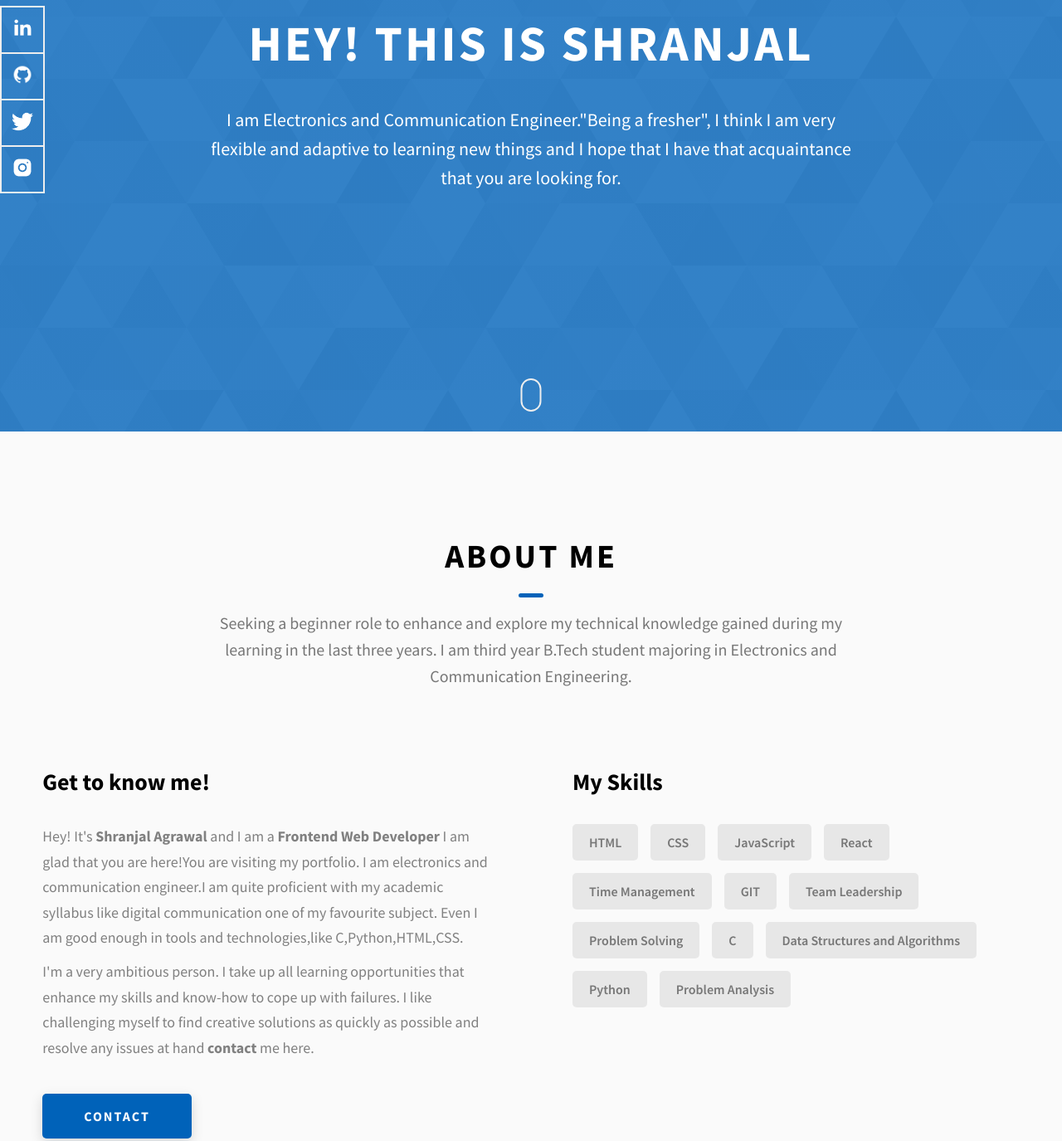
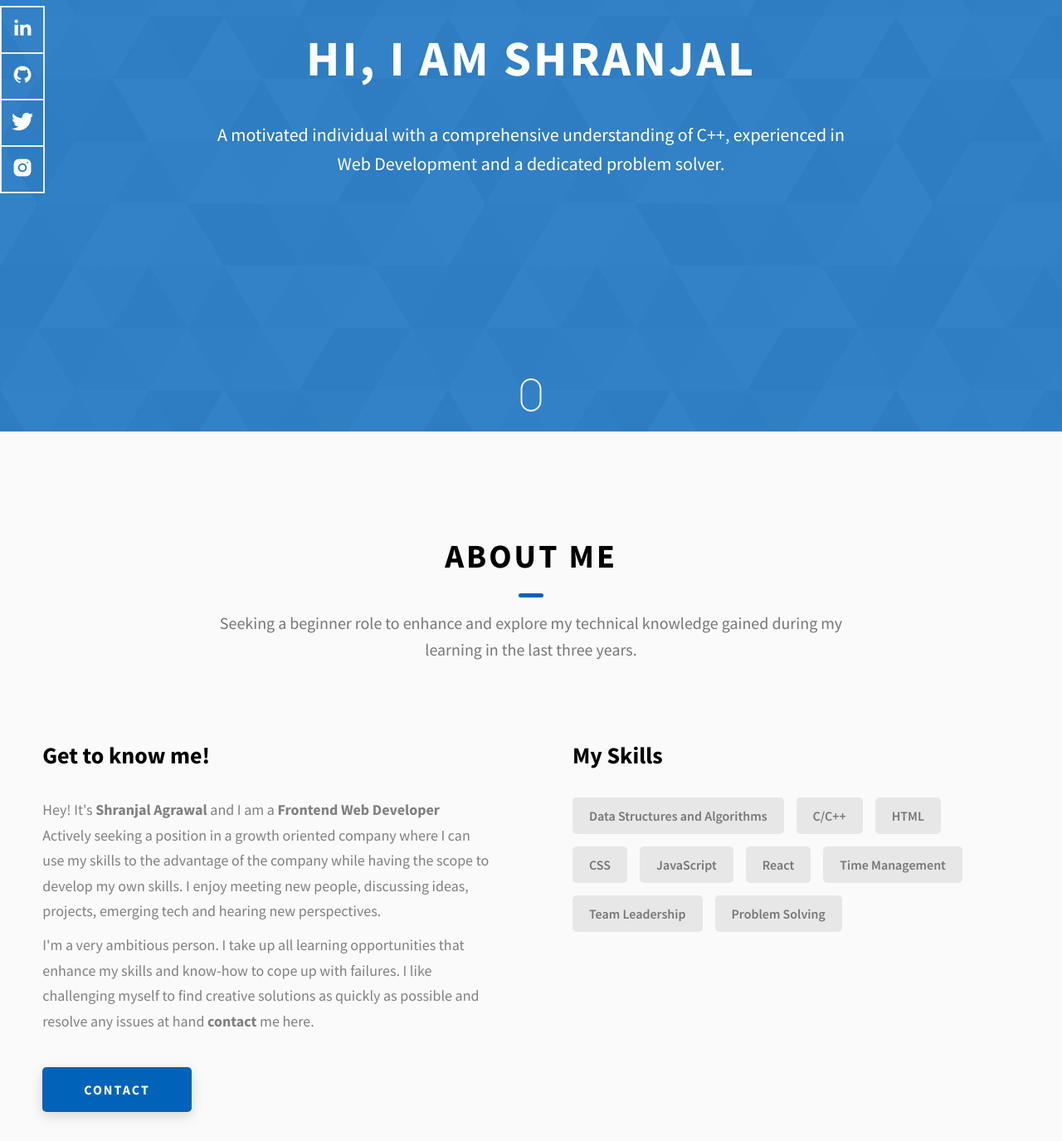
Before and after one commit to shranjal02/Portfolio, a plain HTML site: page index.html in a window 1280 px wide. Shown: the part 280-1655 px from the top of the page at 83% size. Drawn offline with Linux system fonts and the light colour scheme.

Commit message:
Update index.html

```diff
--- a/index.html
+++ b/index.html
@@ -75,13 +75,11 @@
     </header>
     <section class="home-hero">
       <div class="home-hero__content">
-        <h1 class="heading-primary">Hey! this is shranjal</h1>
+        <h1 class="heading-primary">Hi, I am Shranjal</h1>
 
               <div class="home-hero__info">
           <p class="text-primary">
-            I am Electronics and Communication Engineer."Being a fresher", I think I am very flexible
-
-            and adaptive to learning new things and I hope that I have that acquaintance that you are looking for.
+            A motivated individual with a comprehensive understanding of C++, experienced in Web Development and a dedicated problem solver.
           </p>
         </div>
       </div>
@@ -136,8 +134,7 @@
         <h2 class="heading heading-sec heading-sec__mb-med">
           <span class="heading-sec__main">About Me</span>
           <span class="heading-sec__sub">
-            Seeking a beginner role to enhance and explore my technical knowledge gained during my learning in the last three years. I am third
-            year B.Tech student majoring in Electronics and Communication Engineering.
+            Seeking a beginner role to enhance and explore my technical knowledge gained during my learning in the last three years.
 
           </span>
         </h2>
@@ -149,8 +146,8 @@
                 Hey! It's
                 <strong>Shranjal Agrawal</strong>
                 and I am a <strong> Frontend Web Developer </strong>
-                I am glad that you are here!You are visiting my portfolio. I am electronics and communication engineer.I am quite proficient with my academic syllabus like digital communication one of my favourite subject.
-                Even I am good enough in tools and technologies,like C,Python,HTML,CSS.
+                Actively seeking a position in a growth oriented company where I can use my skills to the advantage of the company while having the scope to develop my own skills.
+                I enjoy meeting new people, discussing ideas, projects, emerging tech and hearing new perspectives.
 
               <p class="about__content-details-para">
 
@@ -168,18 +165,15 @@
           <div class="about__content-skills">
             <h3 class="about__content-title">My Skills</h3>
             <div class="skills">
+              <div class="skills__skill">Data Structures and Algorithms </div>
+              <div class="skills__skill">C/C++</div>
               <div class="skills__skill">HTML</div>
               <div class="skills__skill">CSS</div>
               <div class="skills__skill">JavaScript</div>
               <div class="skills__skill">React</div>
               <div class="skills__skill">Time Management</div>
-              <div class="skills__skill">GIT</div>
               <div class="skills__skill">Team Leadership</div>
               <div class="skills__skill">Problem Solving</div>
-              <div class="skills__skill">C</div>
-              <div class="skills__skill">Data Structures and Algorithms </div>
-              <div class="skills__skill">Python</div>
-              <div class="skills__skill">Problem Analysis</div>
             </div>
           </div>
         </div>
```
